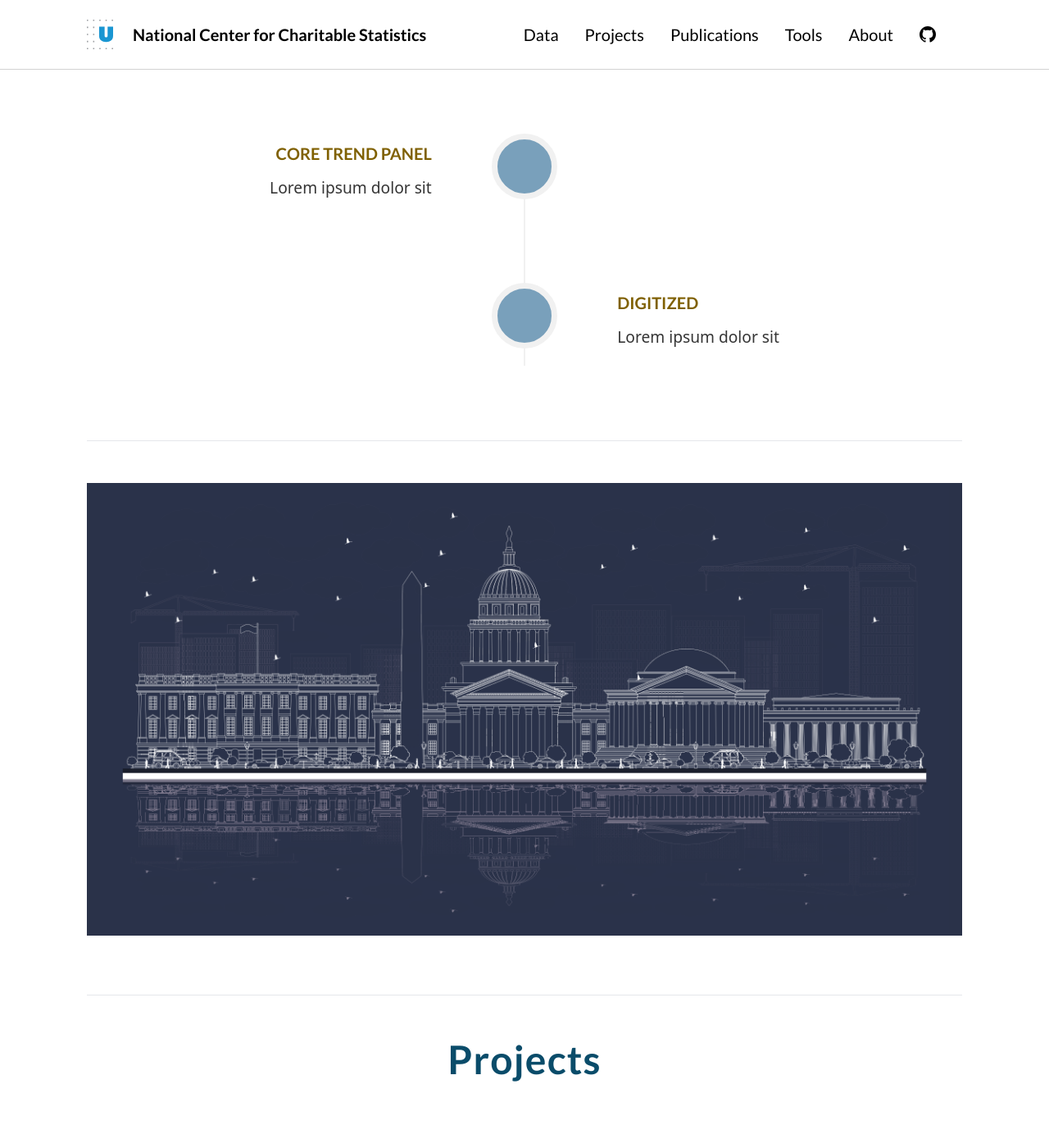
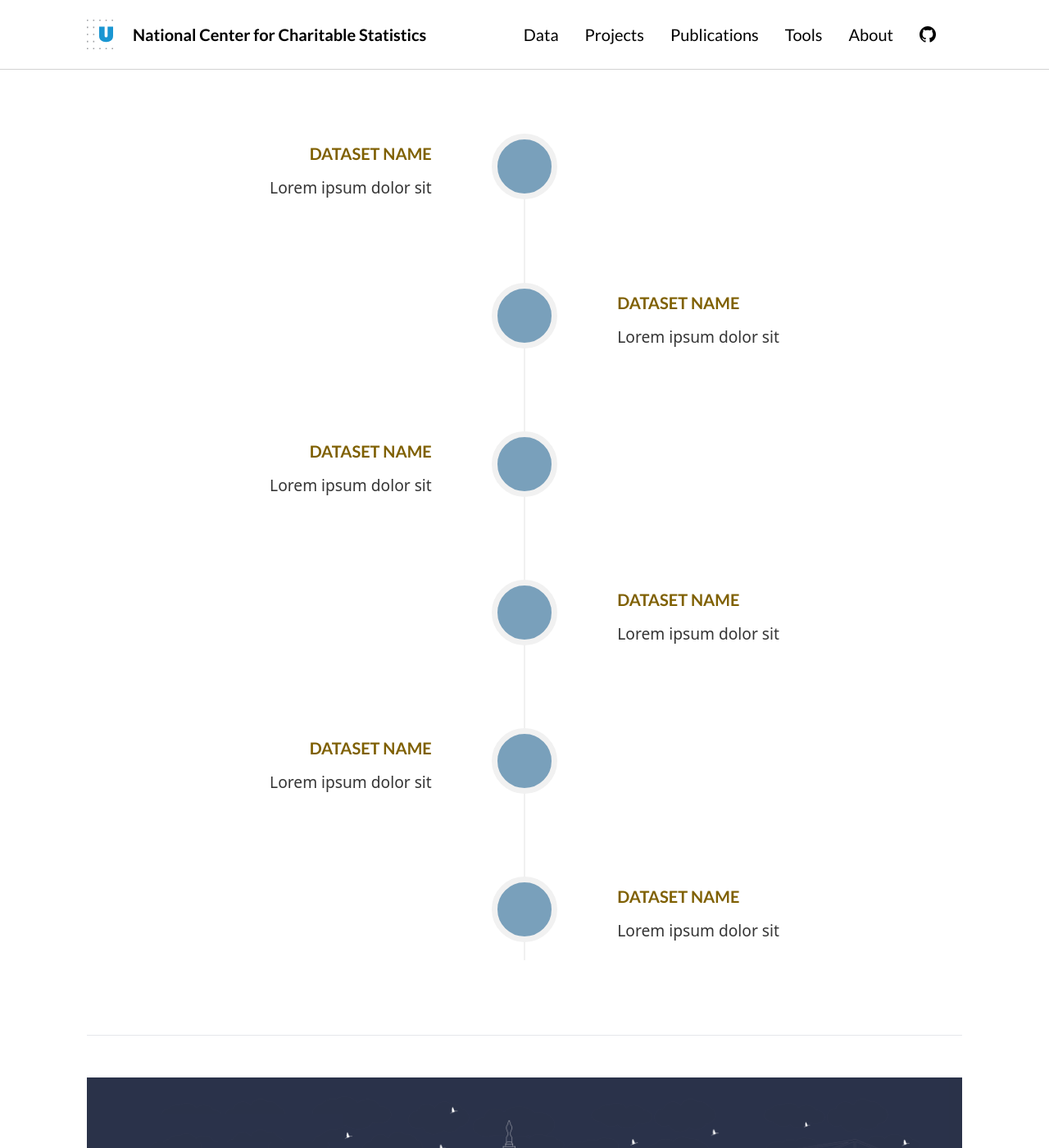
Before and after one commit to UrbanInstitute/nccs-jekyll-demo, a Jekyll site: the page built from index.md, in a window 1280 px wide and 1400 px high, scrolled down 2461 px. Shown: the whole window at 82% size. Built offline with Jekyll 4.4.1, drawn with Linux system fonts in a browser that asks for light colours.

Commit message:
Update datasets.yaml

```diff
--- a/_data/datasets.yaml
+++ b/_data/datasets.yaml
@@ -18,9 +18,21 @@ nccs:
   desc: Lorem ipsum dolor sit
   url: datasets/soi
 catalog-02:
-- name: Core Trend Panel
+- name: Dataset Name
   desc: Lorem ipsum dolor sit
-  url: /coretrend
-- name: Digitized
+  url: datasets/bmf
+- name: Dataset Name
   desc: Lorem ipsum dolor sit
-  url: digitized
+  url: datasets/core
+- name: Dataset Name
+  desc: Lorem ipsum dolor sit
+  url: datasets/coretrend
+- name: Dataset Name
+  desc: Lorem ipsum dolor sit
+  url: datasets/efile
+- name: Dataset Name
+  desc: Lorem ipsum dolor sit
+  url: datasets/digitized
+- name: Dataset Name
+  desc: Lorem ipsum dolor sit
+  url: datasets/soi
```
